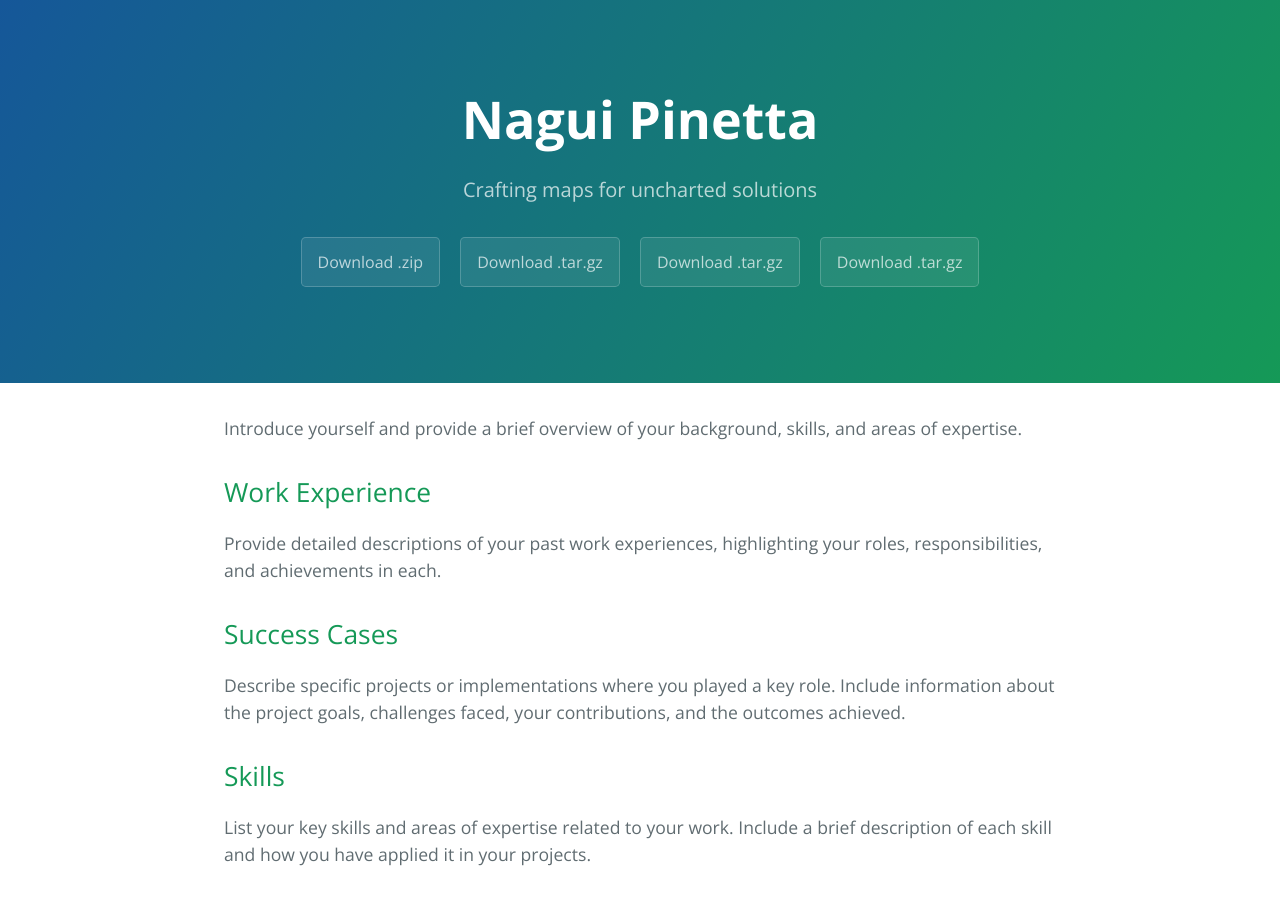
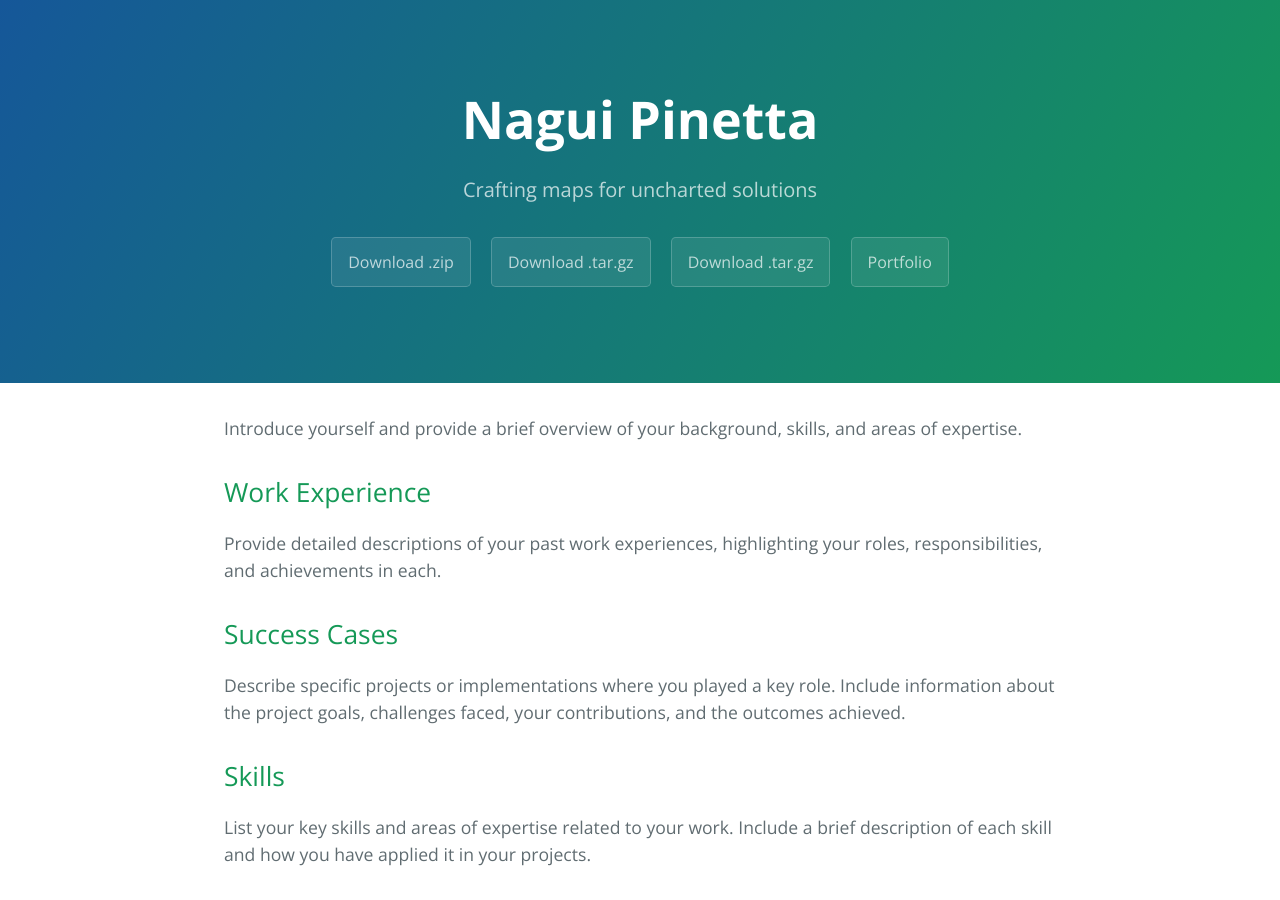
Before and after one commit to BigStepIdiomas/bigstepidiomas.github.io, a Jekyll site: the page built from index.md, in a window 1280 px wide and 900 px high. Built offline with Jekyll 4.4.1, drawn with Linux system fonts in a browser that asks for light colours.

Commit message:
commit - reverting html in default.html

```diff
--- a/_layouts/default.html
+++ b/_layouts/default.html
@@ -25,7 +25,7 @@
         <a href="{{ site.github.zip_url }}" class="btn">Download .zip</a>
         <a href="{{ site.github.tar_url }}" class="btn">Download .tar.gz</a>
         <a href="{{ site.github.tar_url }}" class="btn">Download .tar.gz</a>
-        <a href="{{ site.github.tar_url }}" class="btn">Download .tar.gz</a>
+        <a href="{{ nagui.xyz }}" class="btn">Portfolio</a>
       {% endif %}
     </header>
 
```
